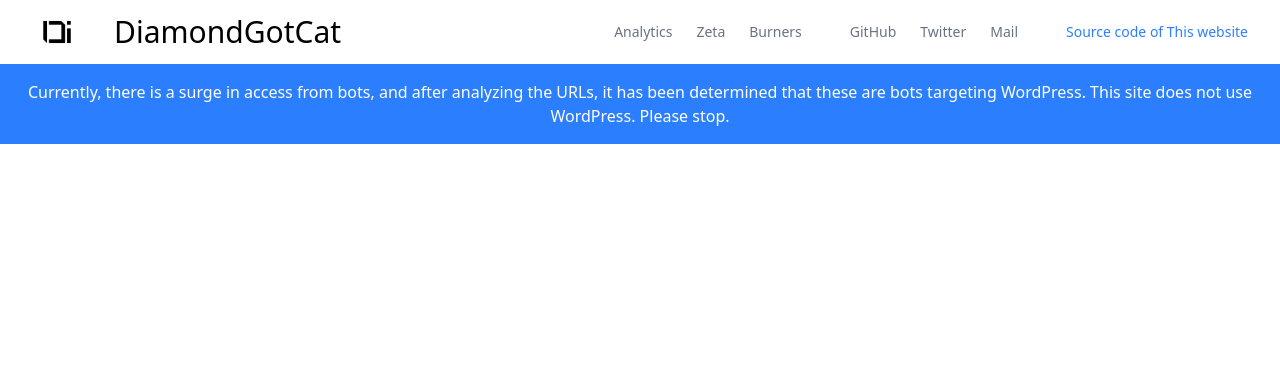
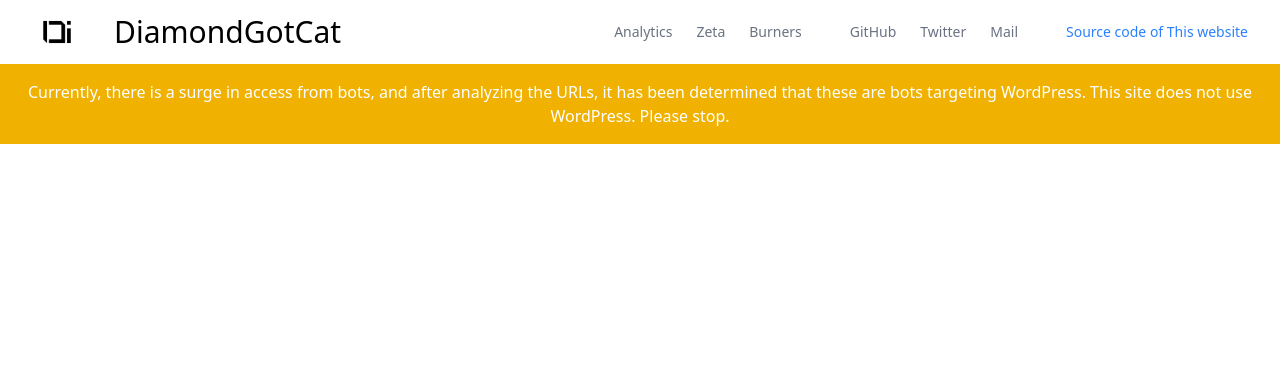
Before and after one commit to DiamondGotCat/web, a Python web app: template templates/index.html in a window 1280 px wide. Shown: the top 389 px of the page. Run offline with Jinja, Linux system fonts and the light colour scheme; the template is opened without the code that fills it, so the values that code supplies are empty.

Commit message:
no description

```diff
--- a/templates/header.html
+++ b/templates/header.html
@@ -44,7 +44,7 @@
             </nav>
         </div>
     </div>
-    <div class="text-center bg-blue-500 text-white p-4">
+    <div class="text-center bg-yellow-500 text-white p-4">
         Currently, there is a surge in access from bots, and after analyzing the URLs, it has been determined that these are bots targeting WordPress.
         This site does not use WordPress. Please stop.
     </div>
```
